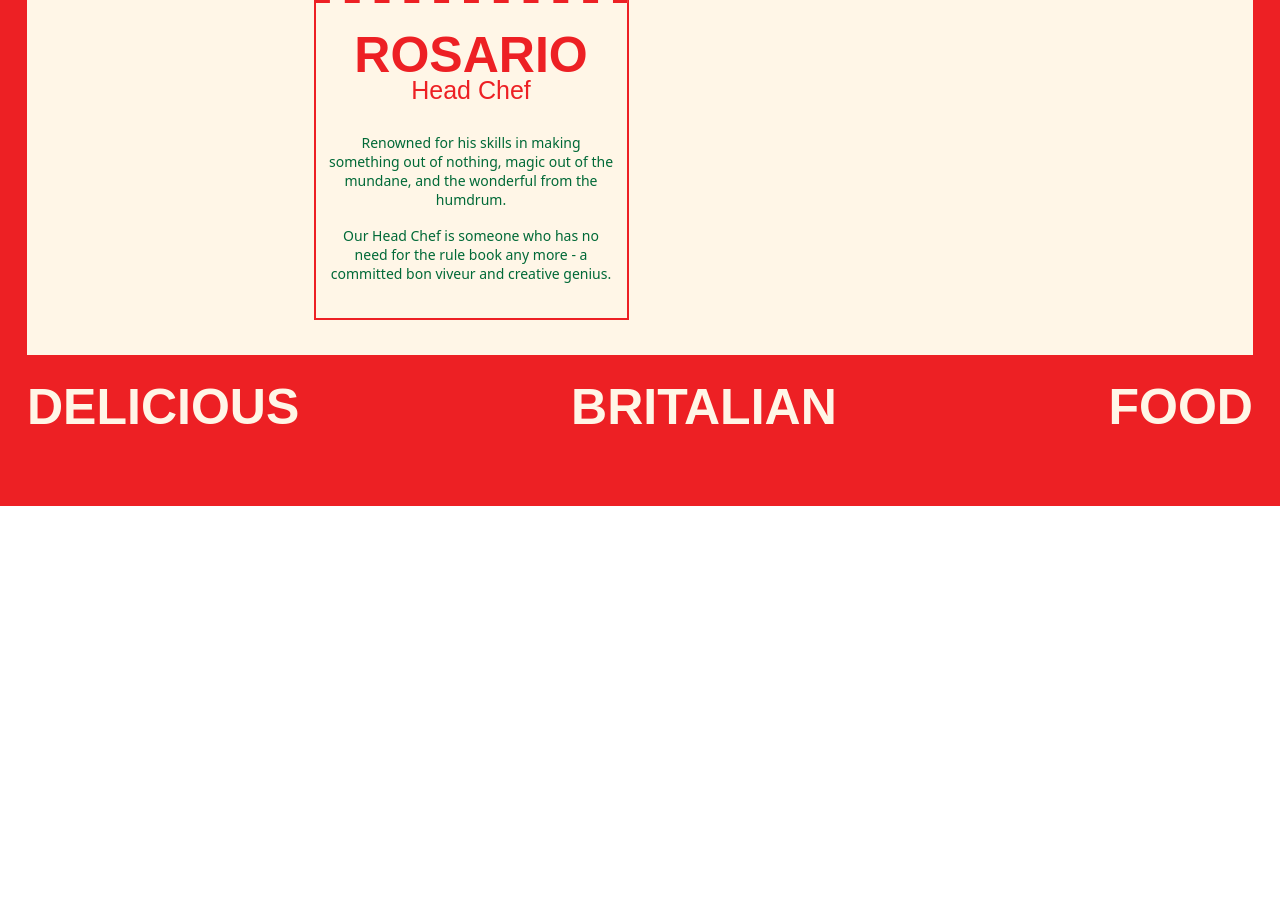
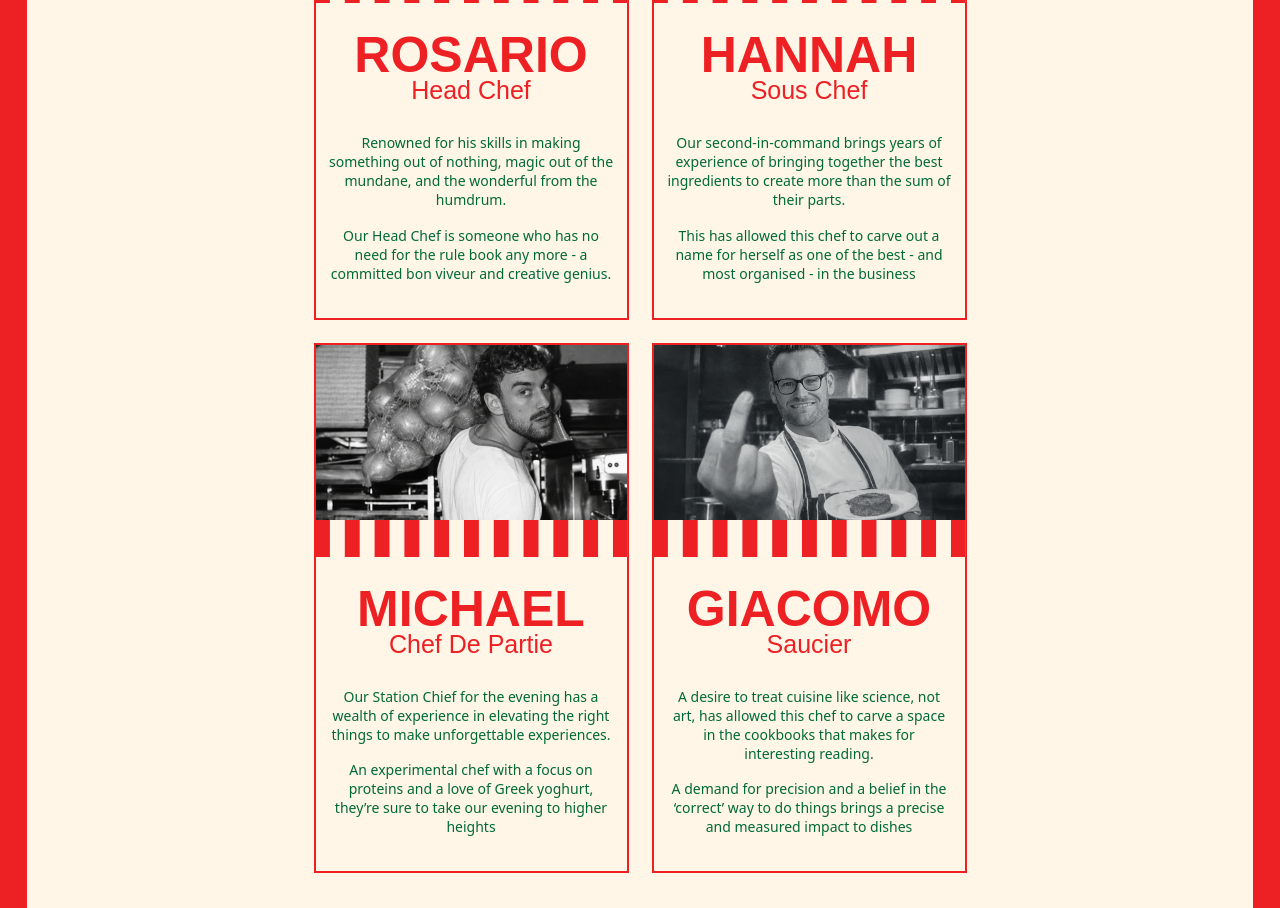
Before and after one commit to lucadude99/chez-rosario, an Astro site: page / in a window 1280 px wide. Shown: the part 1050-1958 px from the top of the page. Before the commit the page ends 1556 px from the top, so only its background shows below. Built offline with nearby package versions, Linux system fonts and the light colour scheme; Astro itself is replaced by a stand-in of ours; a web font is replaced by a local one.

Commit message:
Populate chef section
Add Hannah, Michael, and Giacomo chef profiles and render all four chef cards from shared data.

```diff
--- a/src/pages/index.astro
+++ b/src/pages/index.astro
@@ -3,7 +3,50 @@ import "../styles/global.css";
 import { Image } from "astro:assets";
 import logoImg from "../assets/Logo.png";
 import ChefCard from "../components/ChefCard.astro";
+
+// ── Foto chef (tutti export già ritagliati 4× = 1244×700 → 311×175 box) ──
 import rosarioImg from "../assets/img1.jpg";
+import hannahImg  from "../assets/img2.png";
+import michaelImg from "../assets/img3.png";
+import giacomoImg from "../assets/img4.png";
+
+// ── Dati dei quattro chef (ordine: Rosario, Hannah, Michael, Giacomo) ──
+// Apostrofi e virgolette tipografiche dal documento docs/sections.md.
+// Giacomo: un solo spazio in "impact to dishes" (doppio nel Figma, corretto nei docs).
+const chefs = [
+  {
+    name: "ROSARIO",
+    role: "Head Chef",
+    bio1: "Renowned for his skills in making something out of nothing, magic out of the mundane, and the wonderful from the humdrum.",
+    bio2: "Our Head Chef is someone who has no need for the rule book any more - a committed bon viveur and creative genius.",
+    image: rosarioImg,
+    alt: "Rosario, Head Chef",
+  },
+  {
+    name: "HANNAH",
+    role: "Sous Chef",
+    bio1: "Our second-in-command brings years of experience of bringing together the best ingredients to create more than the sum of their parts.",
+    bio2: "This has allowed this chef to carve out a name for herself as one of the best - and most organised - in the business",
+    image: hannahImg,
+    alt: "Hannah, Sous Chef",
+  },
+  {
+    name: "MICHAEL",
+    role: "Chef De Partie",
+    bio1: "Our Station Chief for the evening has a wealth of experience in elevating the right things to make unforgettable experiences.",
+    bio2: "An experimental chef with a focus on proteins and a love of Greek yoghurt, they\u2019re sure to take our evening to higher heights",
+    image: michaelImg,
+    alt: "Michael, Chef De Partie",
+  },
+  {
+    name: "GIACOMO",
+    role: "Saucier",
+    bio1: "A desire to treat cuisine like science, not art, has allowed this chef to carve a space in the cookbooks that makes for interesting reading.",
+    bio2: "A demand for precision and a belief in the \u2018correct\u2019 way to do things brings a precise and measured impact to dishes",
+    image: giacomoImg,
+    alt: "Giacomo, Saucier",
+  },
+];
 ---
 
 <html lang="en">
@@ -66,17 +109,19 @@ import rosarioImg from "../assets/img1.jpg";
 
             <!--
               Griglia chef: 1 col mobile, 2 col da 768px, 4 col da 1400px.
-              Per ora solo Rosario; le altre tre card si aggiungono qui.
+              I dati sono nell'array `chefs` del frontmatter.
             -->
             <div class="chefs-grid">
-              <ChefCard
-                name="ROSARIO"
-                role="Head Chef"
-                bio1="Renowned for his skills in making something out of nothing, magic out of the mundane, and the wonderful from the humdrum."
-                bio2="Our Head Chef is someone who has no need for the rule book any more - a committed bon viveur and creative genius."
-                image={rosarioImg}
-                alt="Rosario, Head Chef"
-              />
+              {chefs.map((chef) => (
+                <ChefCard
+                  name={chef.name}
+                  role={chef.role}
+                  bio1={chef.bio1}
+                  bio2={chef.bio2}
+                  image={chef.image}
+                  alt={chef.alt}
+                />
+              ))}
             </div>
 
           </section>
```
